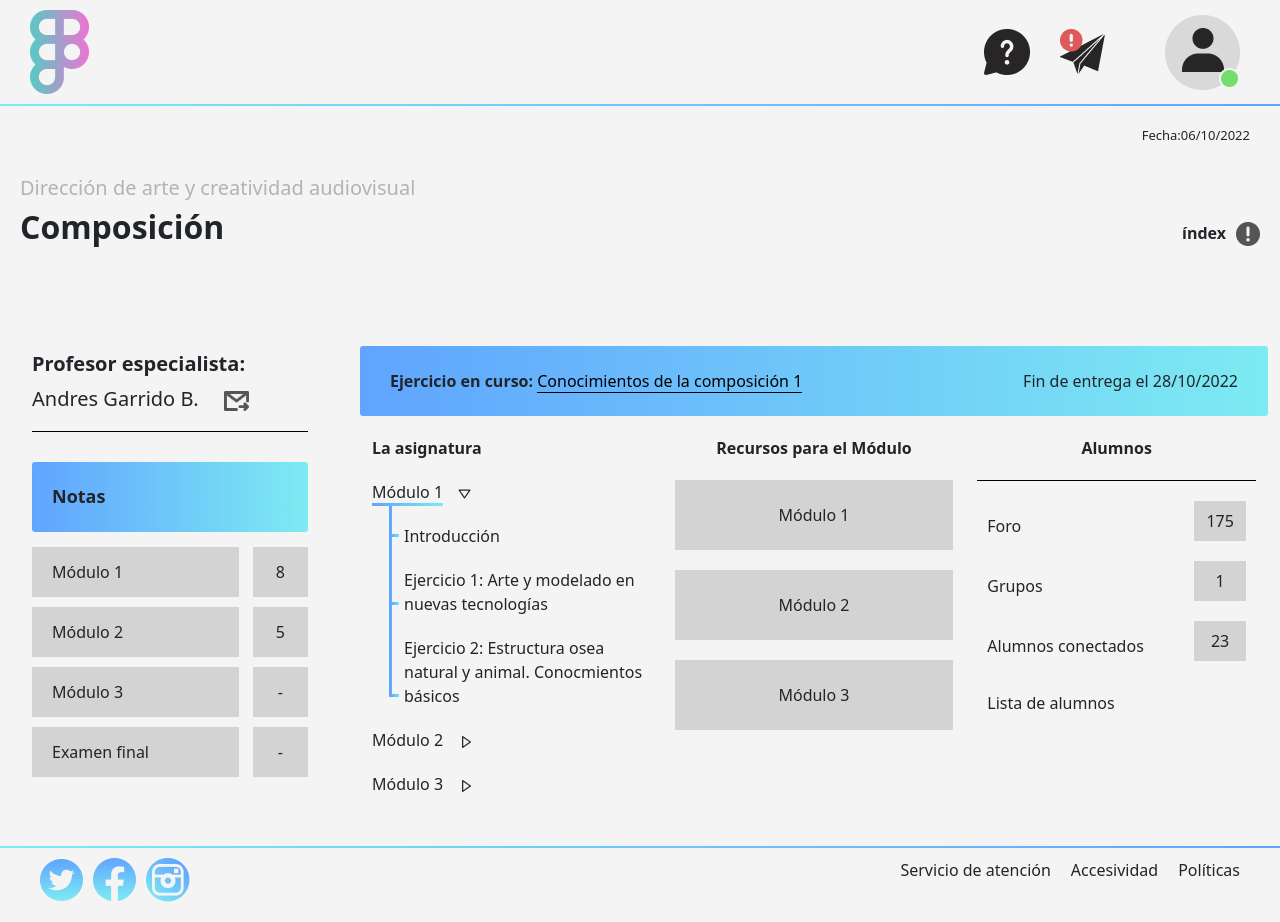
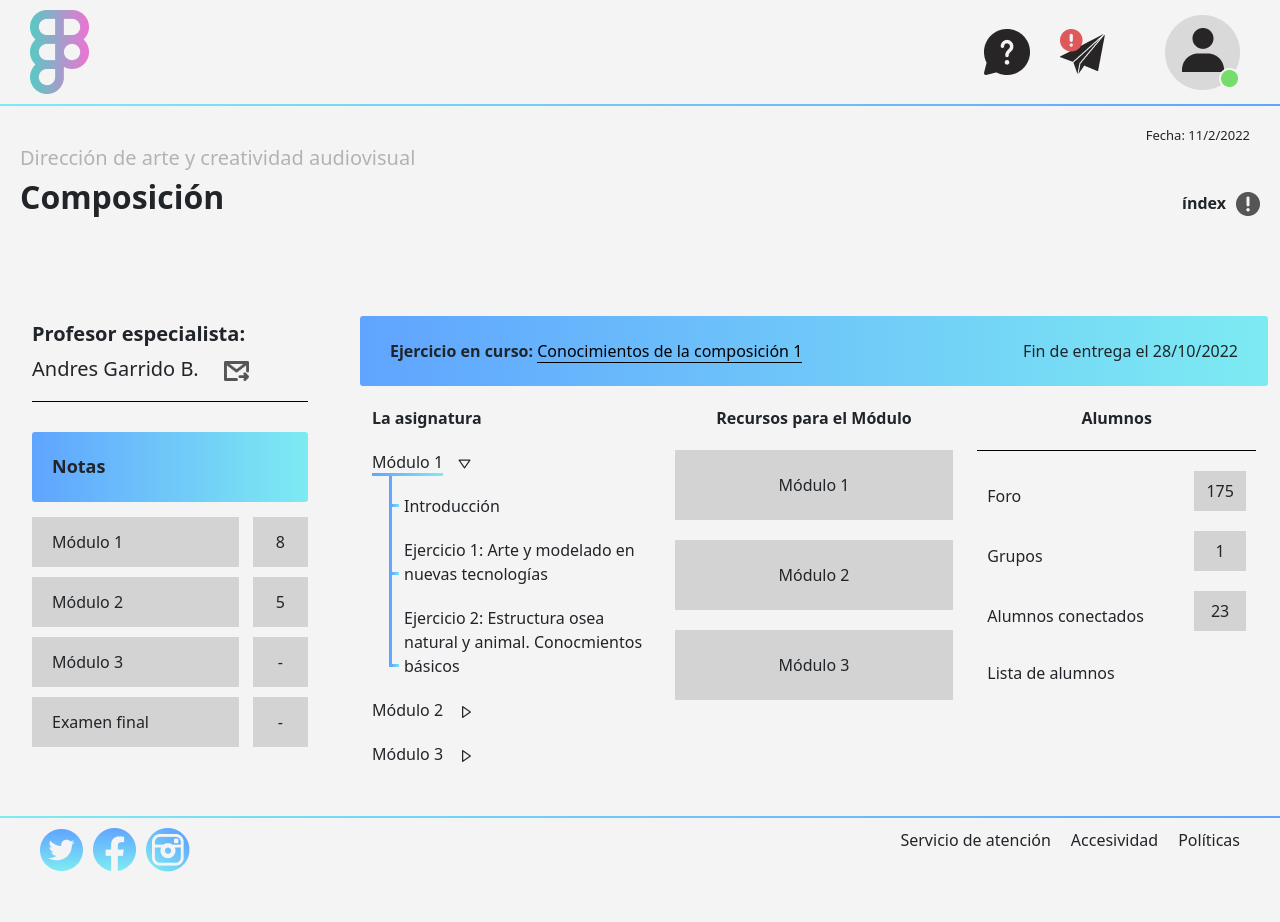
Before and after one commit to YesseniaColocho/aula-virtual, a Vue app: page /composicion in a window 1280 px wide. After the commit the page ends 892 px from the top, so only its background shows below. Built offline with nearby package versions, Linux system fonts and the light colour scheme.

Commit message:
AV-20: Hacer componente de fecha

```diff
--- a/src/assets/base.scss
+++ b/src/assets/base.scss
@@ -127,3 +127,11 @@ ul.lineas-lista {
     height: 150%;
   }
 }
+
+.fecha {
+  display: flex;
+  justify-content: flex-end;
+  margin-right: 30px;
+  margin-top: 20px;
+  font-size: small;
+}
--- a/src/components/BarraSuperior.vue
+++ b/src/components/BarraSuperior.vue
@@ -30,6 +30,7 @@
 .fondo-barra {
     background: linear-gradient(to right, #7DEBF2, #60A4FF);
     padding-bottom: 2px;
+    margin-bottom: 20px;
 
     .barra {
         background: #F4F4F4;
--- /dev/null
+++ b/src/components/Fecha.vue
@@ -0,0 +1,16 @@
+<template>
+    <div>
+        Fecha: {{ fecha }}
+    </div>
+</template>
+
+<script>
+export default {
+    name: "Fecha",
+    computed: {
+        fecha() {
+            return new Date().toLocaleDateString()
+        }
+    }
+}
+</script>
--- a/src/views/AreaView.vue
+++ b/src/views/AreaView.vue
@@ -1,10 +1,6 @@
 <template>
     <main class="area">
         <BarraSuperior></BarraSuperior>
-
-        <div class="fecha">
-            Fecha:06/10/2022
-        </div>
 
         <div class="area-personal row">
             <div class="titulos col-3">
@@ -142,15 +138,6 @@ import BarraSuperior from '../components/BarraSuperior.vue';
 </script>
 
 <style scoped lang="scss">
-.fecha {
-    display: flex;
-    justify-content: flex-end;
-    margin-right: 30px;
-    margin-top: 20px;
-    font-size: small;
-
-}
-
 .area-personal {
     .titulos {
         display: flex;
@@ -166,10 +153,11 @@ import BarraSuperior from '../components/BarraSuperior.vue';
     .alumno-foto {
         display: flex;
         justify-content: center;
-        align-items:flex-start;
+        align-items: flex-start;
 
         .foto-wrapper {
             height: 80%;
+
             .circulo-foto {
                 height: 100%;
                 overflow: hidden;
--- a/src/views/CalendarioView.vue
+++ b/src/views/CalendarioView.vue
@@ -1,10 +1,6 @@
 <template>
-    <main>
+    <main class="calendario">
         <BarraSuperior></BarraSuperior>
-
-        <div class="fecha">
-            Fecha:06/10/2022
-        </div>
 
         <div class="row">
             <div class="barra-izquierda col-2">
@@ -54,6 +50,7 @@ import BarraSuperior from '../components/BarraSuperior.vue';
 import VueCal from 'vue-cal';
 import 'vue-cal/dist/vuecal.css';
 import BarraInferior from '../components/BarraInferior.vue';
+import Fecha from '../components/Fecha.vue';
 
 </script>
 
@@ -114,14 +111,7 @@ import BarraInferior from '../components/BarraInferior.vue';
 </style>
 
 <style scoped lang="scss">
-.fecha {
-    display: flex;
-    justify-content: flex-end;
-    margin-right: 30px;
-    margin-top: 20px;
-    font-size: small;
-
-}
+.calendario {
 
     .barra-izquierda {
         .titulo {
@@ -171,4 +161,5 @@ import BarraInferior from '../components/BarraInferior.vue';
     div.barra-derecha {
         padding-left: 20px;
     }
+}
 </style>
--- a/src/views/ComposicionView.vue
+++ b/src/views/ComposicionView.vue
@@ -3,7 +3,7 @@
         <BarraSuperior></BarraSuperior>
 
         <div class="fecha">
-            Fecha:06/10/2022
+            <Fecha></Fecha>
         </div>
 
         <div class="titulos">
@@ -88,7 +88,8 @@
                 <div class="row">
                     <div class="boton-informativo col-12">
                         <div>
-                            <strong>Ejercicio en curso:</strong> <a href="/entrega">Conocimientos de la composición 1</a>
+                            <strong>Ejercicio en curso:</strong> <a href="/entrega">Conocimientos de la composición
+                                1</a>
                         </div>
 
                         <div class="entrega">
@@ -209,24 +210,16 @@
 <script setup>
 import BarraInferior from '../components/BarraInferior.vue';
 import BarraSuperior from '../components/BarraSuperior.vue';
+import Fecha from '../components/Fecha.vue';
 
 
 </script>
 
 <style scoped lang="scss">
-.fecha {
-    display: flex;
-    justify-content: flex-end;
-    margin-right: 30px;
-    margin-top: 20px;
-    font-size: small;
-
-}
-
 .titulos {
     display: flex;
     justify-content: space-between;
-    margin: 30px 20px 0 20px;
+    margin: 0 20px;
 
     h5 {
         color: rgb(179, 179, 179);
@@ -325,8 +318,9 @@ import BarraSuperior from '../components/BarraSuperior.vue';
         span {
             margin-left: 10px;
         }
-        a{
-            color:initial;
+
+        a {
+            color: initial;
             border-bottom: 1px black solid;
         }
     }
--- a/src/views/EntregaView.vue
+++ b/src/views/EntregaView.vue
@@ -3,7 +3,7 @@
         <BarraSuperior></BarraSuperior>
 
         <div class="fecha">
-            Fecha:06/10/2022
+            <Fecha></Fecha>
         </div>
 
         <div class="titulos">
@@ -115,6 +115,7 @@
 <script setup>
 import BarraInferior from '../components/BarraInferior.vue';
 import BarraSuperior from '../components/BarraSuperior.vue';
+import Fecha from '../components/Fecha.vue';
 
 
 </script>
@@ -126,19 +127,10 @@ import BarraSuperior from '../components/BarraSuperior.vue';
     }
 }
 
-.fecha {
-    display: flex;
-    justify-content: flex-end;
-    margin-right: 30px;
-    margin-top: 20px;
-    font-size: small;
-
-}
-
 .titulos {
     display: flex;
     justify-content: space-between;
-    margin: 30px 20px 0 20px;
+    margin: 0 20px;
     margin-bottom: 100px;
 
     h5 {
@@ -156,7 +148,8 @@ import BarraSuperior from '../components/BarraSuperior.vue';
 
     .descripcion {
         margin-top: 45px;
-        a{
+
+        a {
             color: initial;
         }
     }
--- a/src/views/HomeView.vue
+++ b/src/views/HomeView.vue
@@ -3,7 +3,7 @@
     <BarraSuperior></BarraSuperior>
 
     <div class="fecha">
-      Fecha:06/10/2022
+      <Fecha></Fecha>
     </div>
     <div class="container">
       <div class="row">
@@ -163,6 +163,7 @@
 import BarraInferior from '../components/BarraInferior.vue';
 import BarraSuperior from '../components/BarraSuperior.vue';
 import BarraCurso from '../components/BarraCurso.vue';
+import Fecha from '../components/Fecha.vue';
 
 //Aqui van la importaciones de componentes
 </script>
@@ -170,15 +171,6 @@ import BarraCurso from '../components/BarraCurso.vue';
 <style scoped lang="scss">
 .container {
   max-width: none;
-}
-
-.fecha {
-  display: flex;
-  justify-content: flex-end;
-  margin-right: 30px;
-  margin-top: 20px;
-  font-size: small;
-
 }
 
 .titulo {
--- a/src/views/MensajeriaView.vue
+++ b/src/views/MensajeriaView.vue
@@ -3,7 +3,7 @@
         <BarraSuperior></BarraSuperior>
 
         <div class="fecha">
-            Fecha:06/10/2022
+            <Fecha></Fecha>
         </div>
 
         <div class="titulos">
@@ -107,9 +107,9 @@
 
                 <div v-for="email in emails" class="informacion-email">
                     <input class="boton-check" type="checkbox" />
-                    <span>{{email.enviar}}</span>
-                    <span>{{email.asunto}}</span>
-                    <span>{{email.fecha}}</span>
+                    <span>{{ email.enviar }}</span>
+                    <span>{{ email.asunto }}</span>
+                    <span>{{ email.fecha }}</span>
                 </div>
 
 
@@ -128,6 +128,7 @@
 <script setup>
 import BarraInferior from '../components/BarraInferior.vue';
 import BarraSuperior from '../components/BarraSuperior.vue';
+import Fecha from '../components/Fecha.vue';
 </script>
 
 <script>
@@ -167,25 +168,17 @@ export default {
                     fecha: "Viernes 17/08/2022",
                 }
             ]
-        }
-    }
+        };
+    },
+    components: { Fecha }
 }
 </script>
 
 <style scoped lang="scss">
-.fecha {
-    display: flex;
-    justify-content: flex-end;
-    margin-right: 30px;
-    margin-top: 20px;
-    font-size: small;
-
-}
-
 .titulos {
     display: flex;
     justify-content: space-between;
-    margin: 30px 20px 0 20px;
+    margin: 0 20px;
     margin-bottom: 100px;
 
     h2 {
```
Lines whose indentation alone changed are shown as unchanged.
